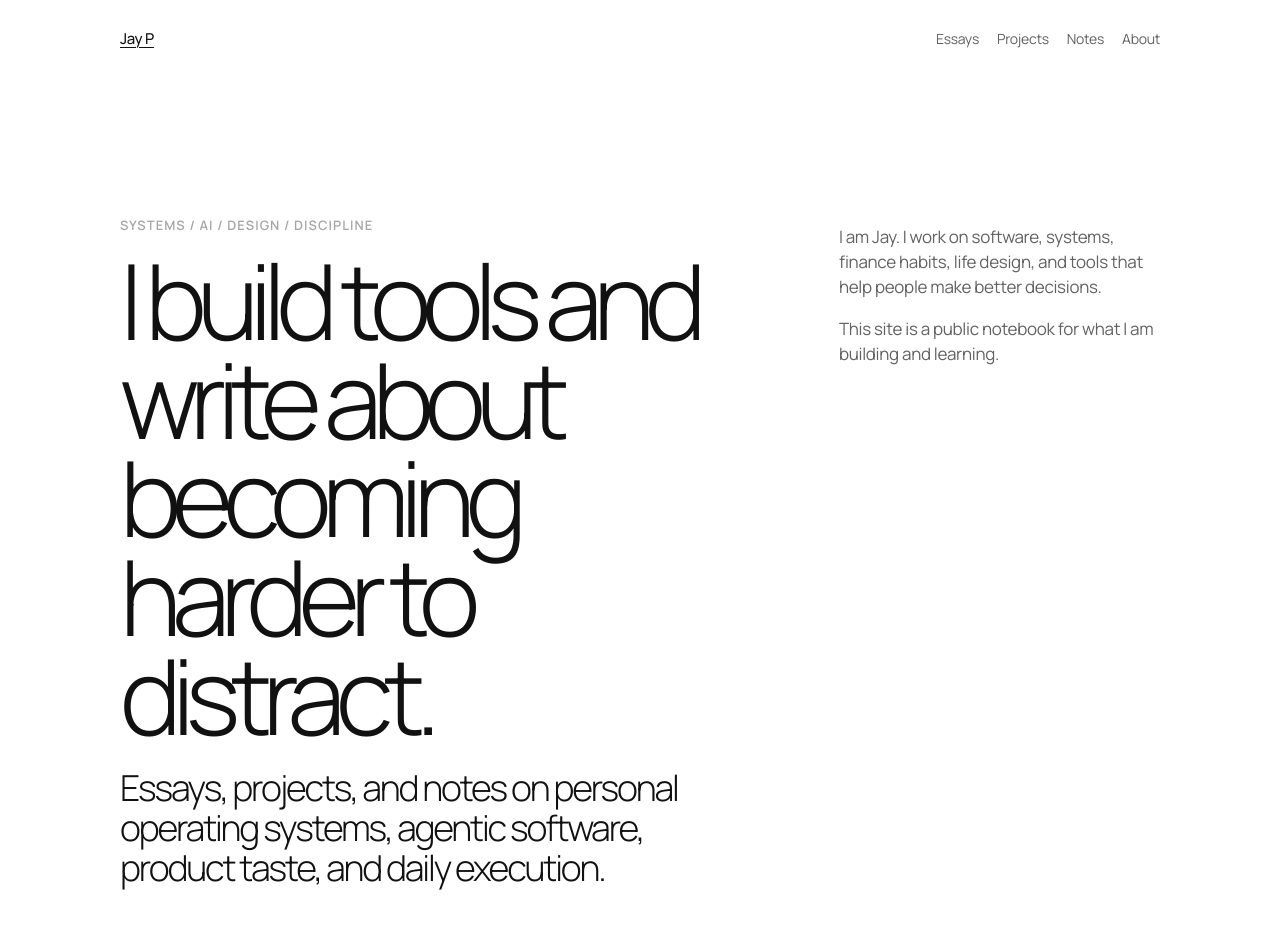
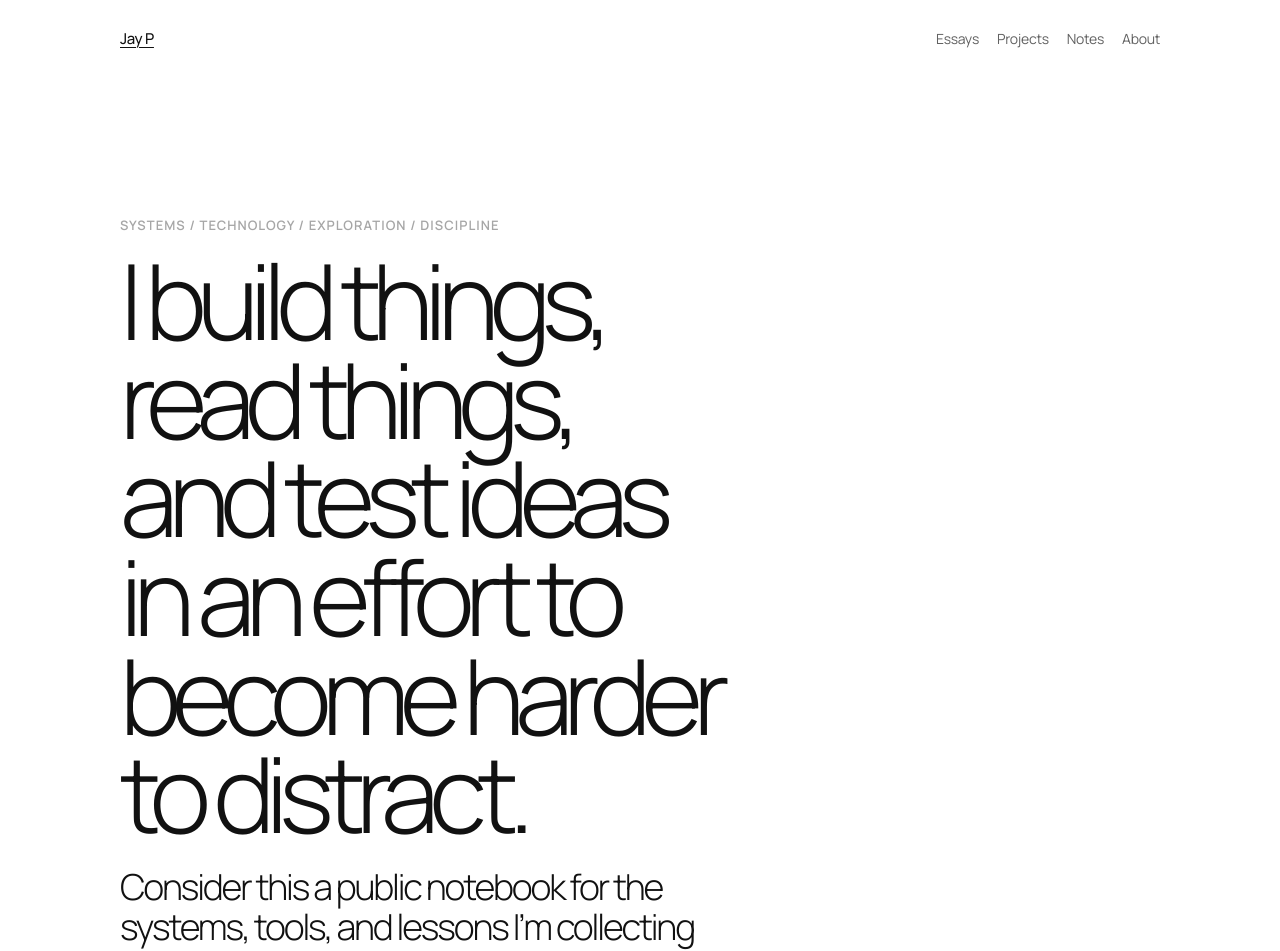
Before and after one commit to JayPendleton/blog, a Next.js app: page / in a window 1280 px wide. Shown: the top 951 px of the page. Built offline with nearby package versions, Linux system fonts and the light colour scheme.

Commit message:
changed words on homepage

```diff
--- a/app/about/page.tsx
+++ b/app/about/page.tsx
@@ -7,7 +7,7 @@ export default function AboutPage() {
 
       <h1>About</h1>
 
-      <p className="page-description">
+      {/* <p className="page-description">
        I am a Data Analyst, Developer, and Integration Solutions Lead with experience building and supporting
        AI solutions for organizational AI and analytics communities. My work combines data management, strategy,
        and creativity to improve processes and user experiences. Previously, I’ve held roles in data product management,
@@ -40,7 +40,7 @@ Maybe you'll even discover something new about yourself along the way.
           For inquiries, email{" "}
           <a href="mailto:jaypendleton07@gmail.com">jaypendleton07@gmail.com</a>.
         </p>
-      </article>
+      </article> */}
     </main>
   );
 }
--- a/app/page.tsx
+++ b/app/page.tsx
@@ -45,15 +45,19 @@ export default function HomePage() {
 
       <section className="intro">
         <div>
-          <p className="kicker">Systems / AI / design / discipline</p>
-          <h1>I build tools and write about becoming harder to distract.</h1>
+          <p className="kicker">Systems / Technology / exploration / discipline</p>
+          <h1>I build things, read things, and test ideas in an effort to become harder to distract.</h1>
           <p className="intro-copy">
-            Essays, projects, and notes on personal operating systems,
-            agentic software, product taste, and daily execution.
+            Consider this a public notebook for the systems, tools, and lessons I’m collecting along the way.
+             I’m interested in how technology shapes attention, identity, and decision-making.
+            If something here resonates, I hope it helps you think more clearly about your own path.
+
+            {/* Essays, projects, and notes on personal operating systems,
+            agentic software, product taste, and daily execution. */}
           </p>
         </div>
 
-        <aside className="side-note">
+        {/* <aside className="side-note">
           <p>
             I am Jay. I work on software, systems, finance habits, life design,
             and tools that help people make better decisions.
@@ -61,7 +65,7 @@ export default function HomePage() {
           <p>
             This site is a public notebook for what I am building and learning.
           </p>
-        </aside>
+        </aside> */}
       </section>
 
       {sections.map((section) => (
```
